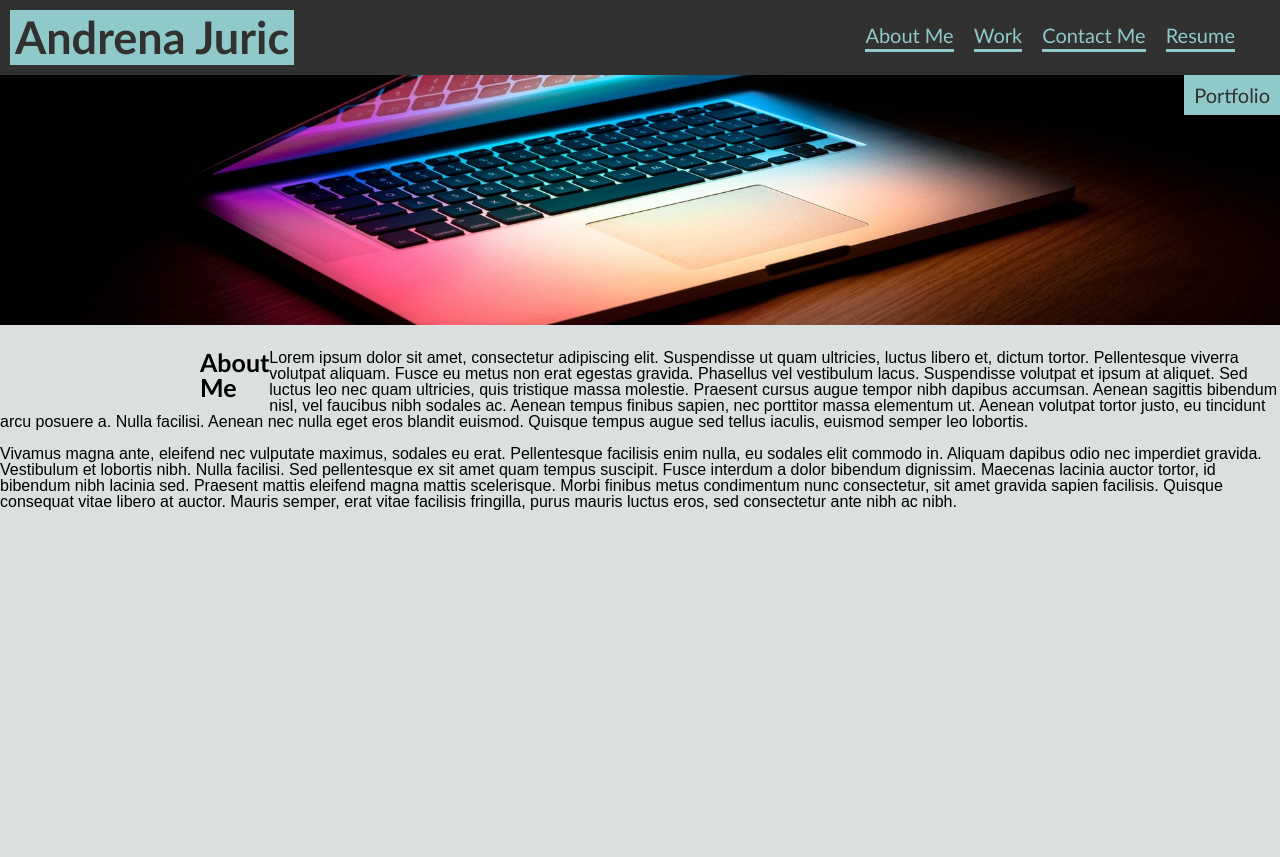
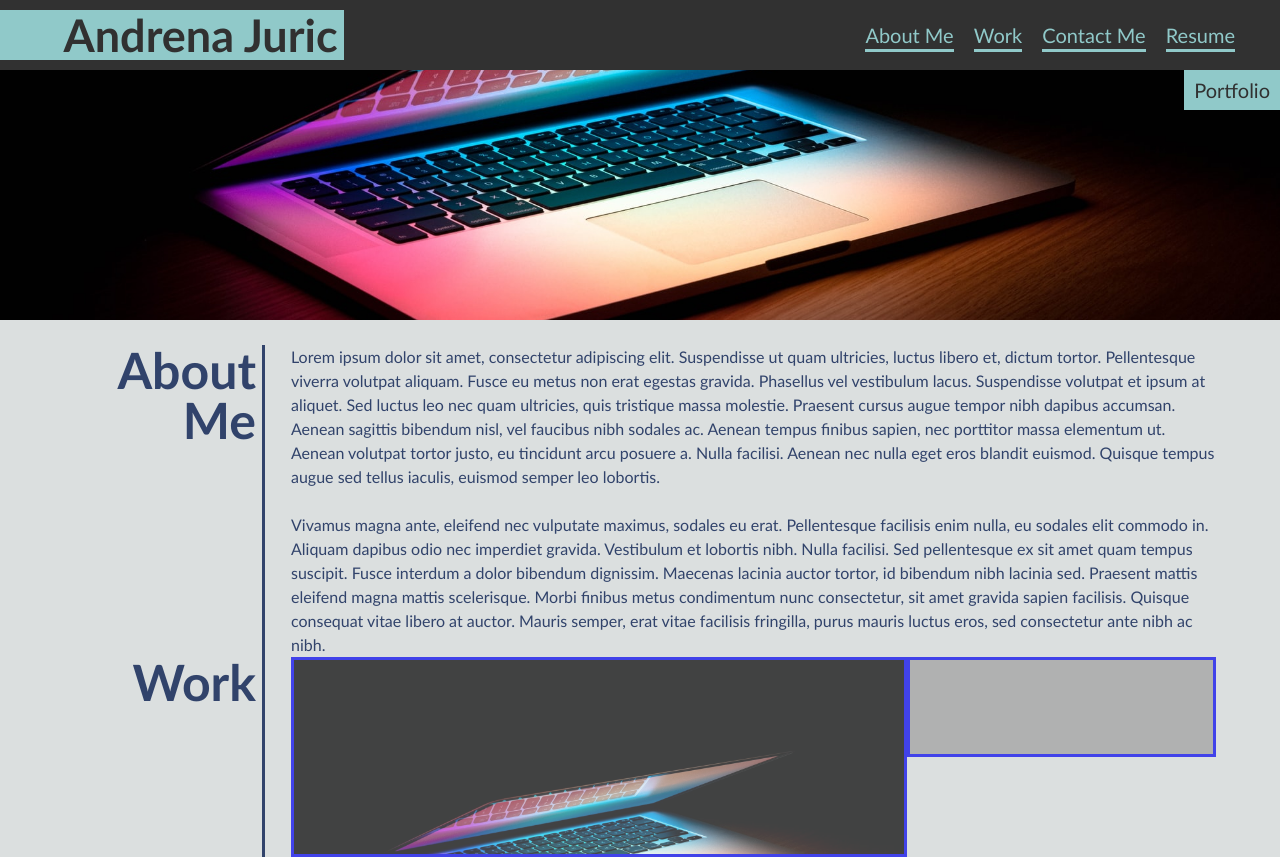
Before and after one commit to andrenajuric/portfolio, a plain HTML site: page index.html in a window 1280 px wide. Before the commit the page ends 800 px from the top, so only its background shows below. Drawn offline with Linux system fonts and the light colour scheme; grey boxes are pictures that could not be loaded.

Commit message:
more styling + added parts of work section

```diff
--- a/assets/css/style.css
+++ b/assets/css/style.css
@@ -9,7 +9,7 @@ body {
 }
 
 header {
-    padding: 10px;
+    padding: 10px 10px 10px 0px;
     font-family: 'Trebuchet MS', 'Lucida Sans Unicode', 'Lucida Grande', 'Lucida Sans', Arial, sans-serif;
     background-color:rgb(49, 49, 49);
     color: #90c9c9;
@@ -18,7 +18,8 @@ header {
 header h1 {
     display: inline-block;
     font-size: 45px;
-    padding: 5px;
+    padding: 2.5px .5% 2.5px 5%;
+    text-align: right;
     background-color: #90c9c9;
     color: rgb(49, 49, 49);
 }
@@ -68,7 +69,38 @@ header nav ul a {
 
 aside {
     float: left;
-    margin-left: 200px;
-    font-family: 'Gill Sans', 'Gill Sans MT', Calibri, 'Trebuchet MS', sans-serif;
-    font-size: 25px;
+    width: 20%;
+    margin-right: .5%;
+    text-align: right;
+    font-family: 'Trebuchet MS', 'Lucida Sans Unicode', 'Lucida Grande', 'Lucida Sans', Arial, sans-serif;
+    font-size: 50px;
+    color: rgb(49, 67, 107);
 }
+
+.container {
+    display: flex;
+    margin-right: 5%;
+    border-left: 3px solid;
+    padding-left: 2%;
+    color: rgb(49, 67, 107);
+    line-height: 1.5em;
+    font-family: 'Trebuchet MS', 'Lucida Sans Unicode', 'Lucida Grande', 'Lucida Sans', Arial, sans-serif;
+}
+
+#box1 {
+    width: 100%;
+    height: 200px;
+    background-image: url(../images/dark-laptop.jpg);
+    background-size: cover;
+    border: 3px solid;
+    opacity: 0.7;
+}
+
+#box2 {
+    background-image: url(../images/led\ wall.jpg);
+    width: 50%;
+    height: 100px;
+    background-size: cover;
+    border: 3px solid;
+    opacity: 0.7;
+}
--- a/index.html
+++ b/index.html
@@ -25,15 +25,29 @@
     </div>
 
     <main>
-    <section class="container">
+    <section id="about">
         <aside>
-            <h2>About<br>Me</h2>
+            <h2>About <br> Me</h2>
         </aside>
+        <div class="container">
             <p>
             Lorem ipsum dolor sit amet, consectetur adipiscing elit. Suspendisse ut quam ultricies, luctus libero et, dictum tortor. Pellentesque viverra volutpat aliquam. Fusce eu metus non erat egestas gravida. Phasellus vel vestibulum lacus. Suspendisse volutpat et ipsum at aliquet. Sed luctus leo nec quam ultricies, quis tristique massa molestie. Praesent cursus augue tempor nibh dapibus accumsan. Aenean sagittis bibendum nisl, vel faucibus nibh sodales ac. Aenean tempus finibus sapien, nec porttitor massa elementum ut. Aenean volutpat tortor justo, eu tincidunt arcu posuere a. Nulla facilisi. Aenean nec nulla eget eros blandit euismod. Quisque tempus augue sed tellus iaculis, euismod semper leo lobortis.
             <br><br>
             Vivamus magna ante, eleifend nec vulputate maximus, sodales eu erat. Pellentesque facilisis enim nulla, eu sodales elit commodo in. Aliquam dapibus odio nec imperdiet gravida. Vestibulum et lobortis nibh. Nulla facilisi. Sed pellentesque ex sit amet quam tempus suscipit. Fusce interdum a dolor bibendum dignissim. Maecenas lacinia auctor tortor, id bibendum nibh lacinia sed. Praesent mattis eleifend magna mattis scelerisque. Morbi finibus metus condimentum nunc consectetur, sit amet gravida sapien facilisis. Quisque consequat vitae libero at auctor. Mauris semper, erat vitae facilisis fringilla, purus mauris luctus eros, sed consectetur ante nibh ac nibh.
             </p>
+        </div>
+    </section>
+    <section id="work">
+        <aside>
+            <h2>Work</h2>
+        </aside>
+        <div class="container">
+            <a href="https://github.com/andrenajuric" id="box1"></a>
+            <a href="https://github.com/andrenajuric" id="box2"></a>
+            <a href="https://github.com/andrenajuric" id="box3"></a>
+            <a href="https://github.com/andrenajuric" id="box4"></a>
+            <a href="https://github.com/andrenajuric" id="box5"></a>
+        </div>
     </section>
     </main>
 </body>
```
Also changed, not shown: assets/images/calculator.jpg (added), assets/images/run buddy.jpg (added), 2 other files.
